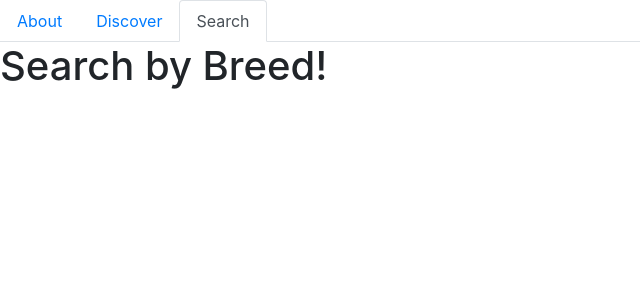
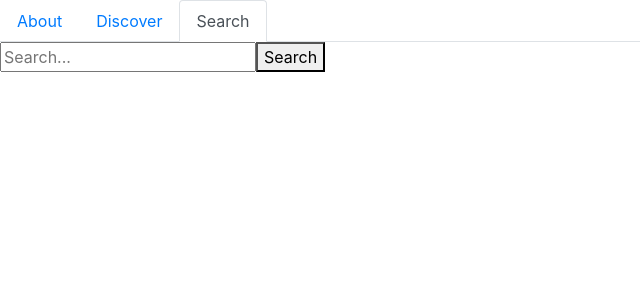
Before and after one commit to bijansemnani/pupster, a React (Create React App) app: page /search in a window 1280 px wide. Shown: the top 300 px of the page, without its empty margins (0-640 px from the left). Built offline with nearby package versions, Linux system fonts and the light colour scheme.

Commit message:
search function working

```diff
--- a/src/components/pages/Search/Search.js
+++ b/src/components/pages/Search/Search.js
@@ -1,11 +1,53 @@
 import React from "react";
+import API from "../../../utils/API";
+<div>
+  <h1>Search by Breed</h1>
+  </div>
 
-const Search = () => (
-  <div>
-    <h1>Search by Breed!</h1>
+class SearchBar extends React.Component {
+  state = {
+    search: ""
+  }
 
+  handleInputChange = event => {
+    let value = event.target.value;
+    this.setState({
+      search: value
+    })
+  }
 
-  </div>
-);
+  handleFormSubmit = event => {
+    event.preventDefault();
+    console.log(this.state.search);
+    API.search(this.state.search)
+    .then(res => {
+      console.log(res.data.message)
+      this.setState({
+        images: res.data.message
+      })
+    })
+  }
 
-export default Search;
+  // handleChange = () => {
+  //     this.props.onUserInput(
+  //         this.refs['filterTextInput'].value,
+  //     );
+  // }
+
+  render() {
+      return (
+          <form>
+              <input
+                  type="text"
+                  placeholder="Search..."
+                  value={this.state.search}
+                  onChange={this.handleInputChange}
+              />
+              <button onClick={this.handleFormSubmit}>Search</button>
+          </form>
+
+      );
+  }
+}
+
+export default SearchBar;
--- a/src/utils/API.js
+++ b/src/utils/API.js
@@ -7,5 +7,9 @@ export default {
   searchImage: function() {
     const randImage = "breeds/image/random";
     return axios.get(BASEURL + randImage);
+  },
+  search: function(query) {
+    let breedSearch = `breed/${query}/images`;
+    return axios.get(BASEURL + breedSearch);
   }
 }
```
